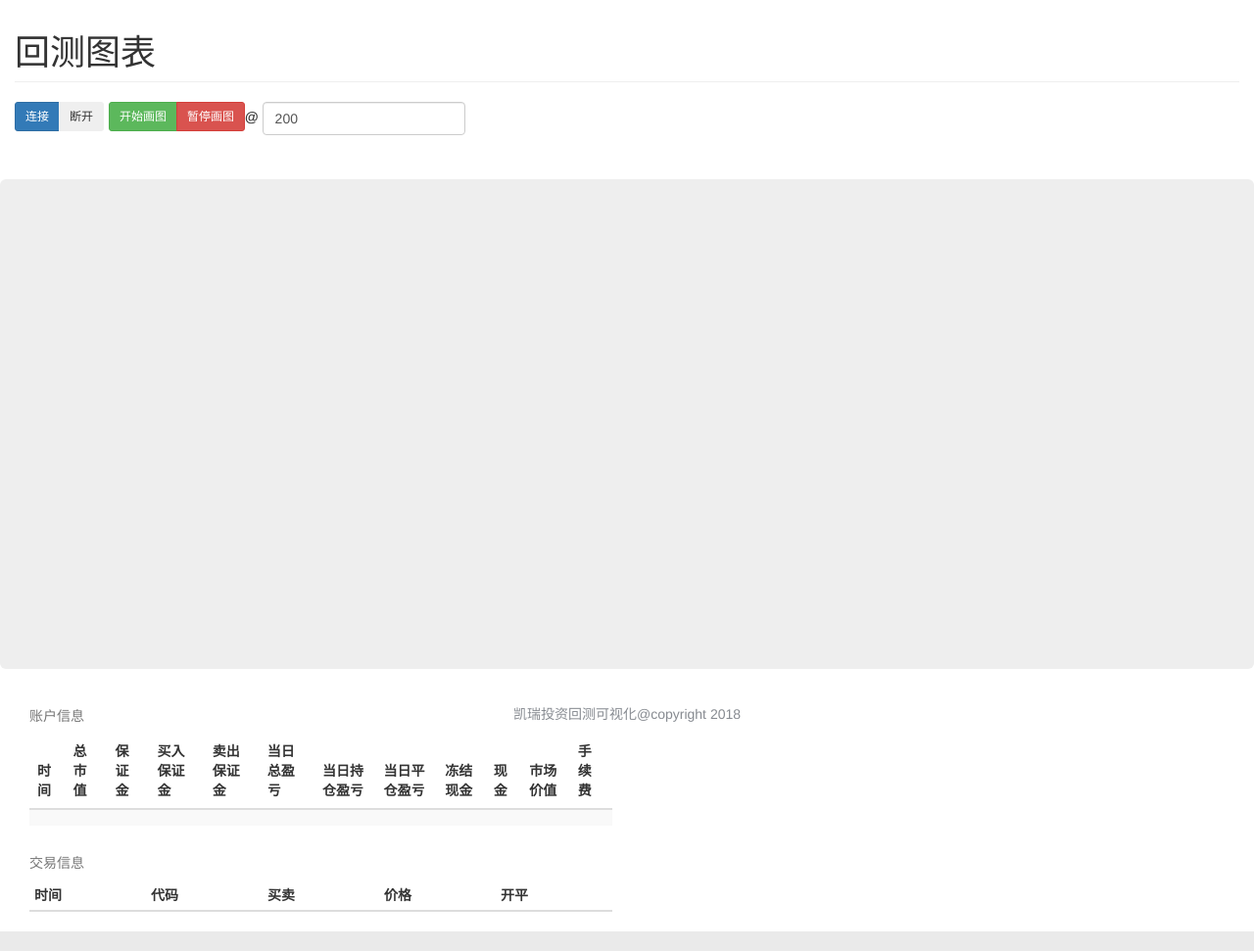
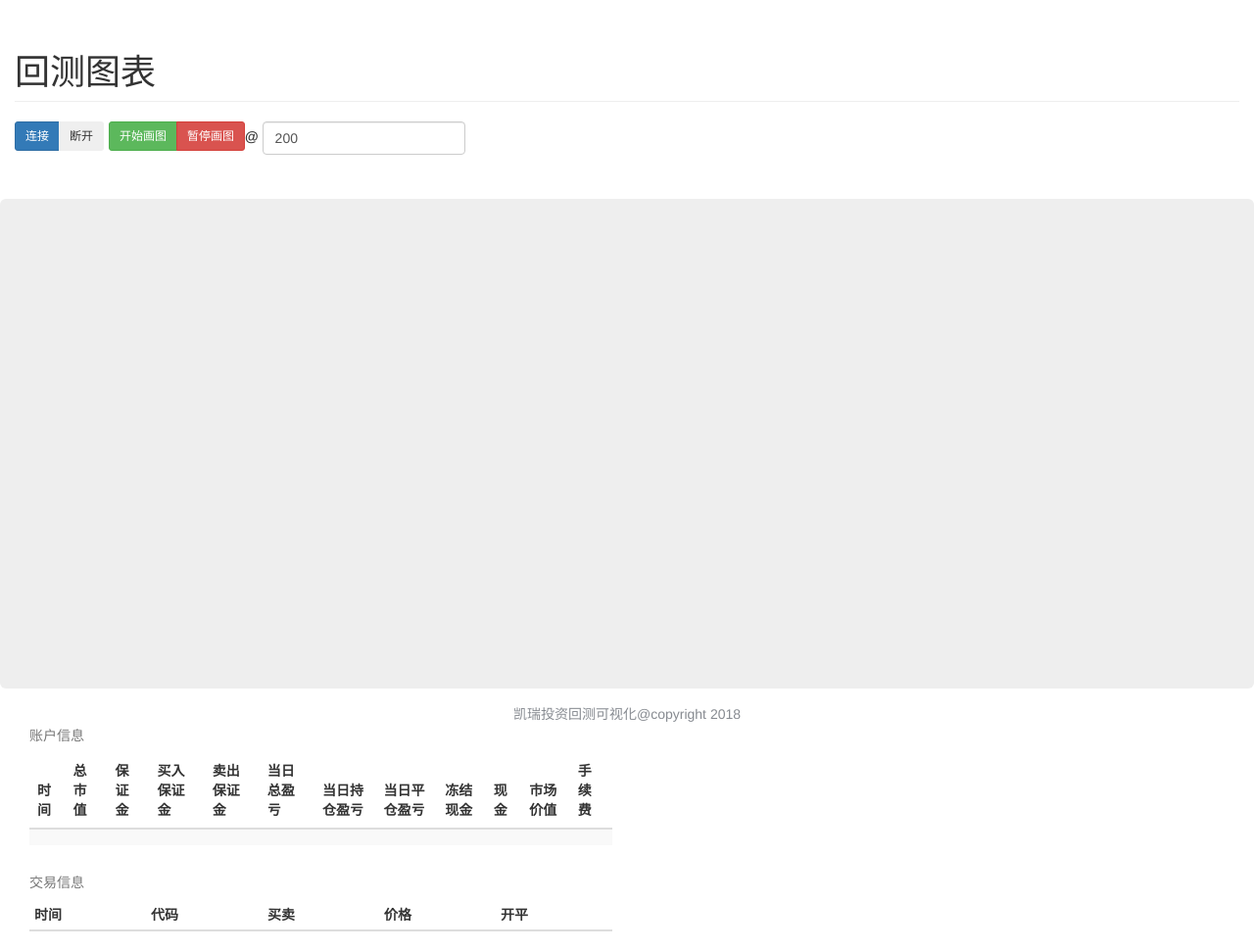
Before and after one commit to hadrianl/rqalpha_kairui, a Flask app: template rqalpha/examples/extend_api/VisualMod/templates/backtest.html in a window 1280 px wide. Shown: the part 51-1022 px from the top of the page at 98% size. Run offline with Flask 2, Linux system fonts and the light colour scheme; the template is opened without the code that fills it, so the values that code supplies are empty; parts of the project's set-up code (start-up, migrations or seed data) failed here and were passed over; some libraries are stand-ins or nearby versions.

Commit message:
UI调整

```diff
--- a/rqalpha/examples/extend_api/VisualMod/templates/backtest.html
+++ b/rqalpha/examples/extend_api/VisualMod/templates/backtest.html
@@ -66,7 +66,7 @@
       </div>
     </nav>
 
-<div class="container-fluid">
+<div class="container-fluid" style="margin-top:20px;">
     <div class="row">
         <div class="col-sm-12 col-sm-offset-* col-md-12 col-md-offset-* main">
         <h1 class="page-header">回测图表</h1>
```
